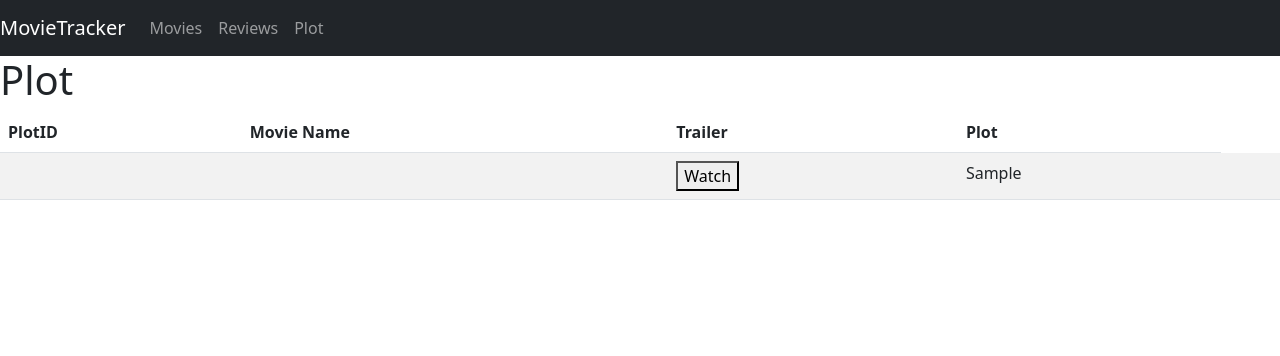
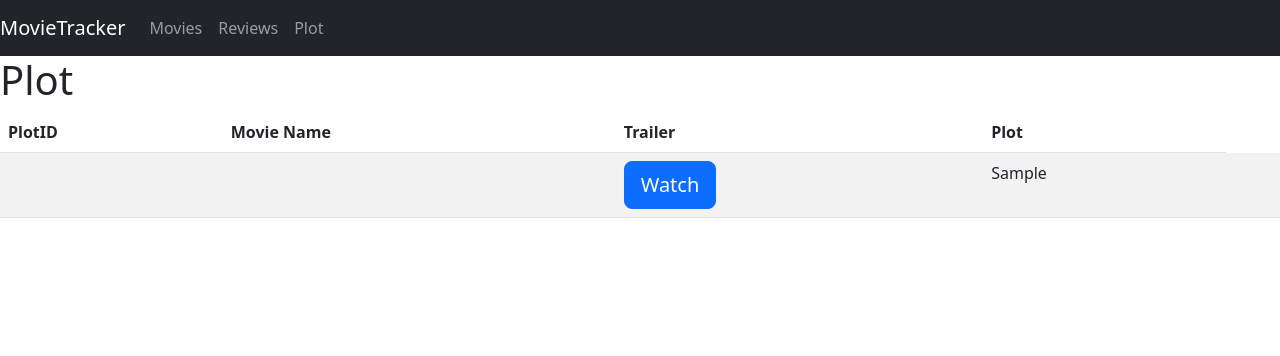
Before and after one commit to landrydroupy/finalproj, a PHP site: page /plot.php in a window 1280 px wide. Shown: the top 356 px of the page. Run offline with PHP 8.4, Linux system fonts and the light colour scheme; tables that the repository leaves empty or names only in its code hold one stand-in row (values such as "Sample post"); data that the repository does not hold is empty.

Commit message:
Update plot.php

```diff
--- a/plot.php
+++ b/plot.php
@@ -43,9 +43,9 @@ if ($result->num_rows > 0) {
   <tr>
    <td><?=$row["plotID"]?></td>
     <td><?=$row["movieName"]?></td>
-    <td><button onclick="<?=$row["trailer"]?>" type="button">
-      Watch
-    </button></td>
+    <td>
+      <a href="<?=$row["trailer"]?>" class="btn btn-primary btn-lg" role="button" aria-disabled="true">Watch</a>
+    </td>
     <td><?=$row["plot"]?></td>
     <td>
 
```
